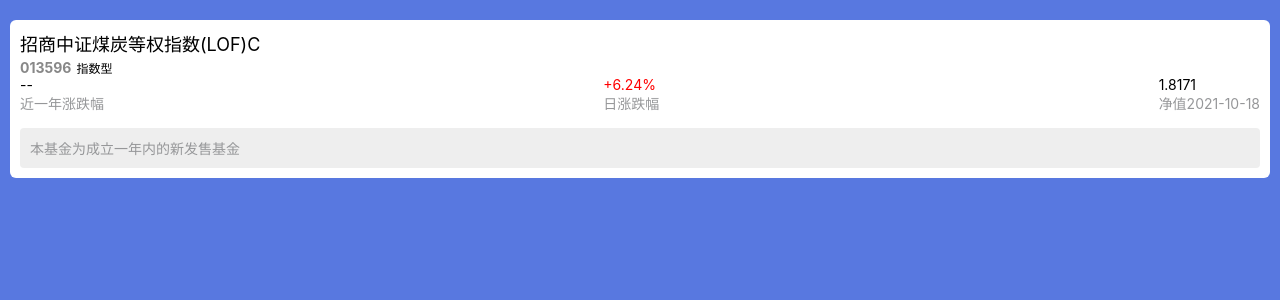
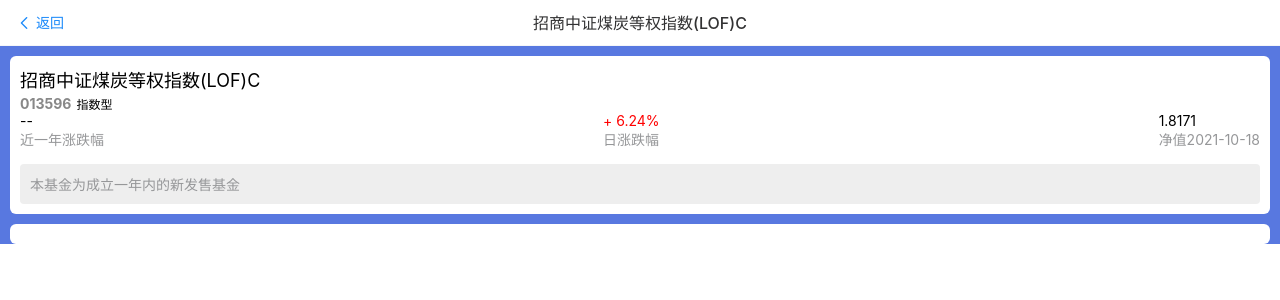
Before and after one commit to 1051029357/fund, a Vue app: page /detail/1 in a window 1280 px wide. Shown: the top 300 px of the page. Built offline with nearby package versions, Linux system fonts and the light colour scheme.

Commit message:
perf 基金详情页增加navbar

```diff
--- a/src/App.vue
+++ b/src/App.vue
@@ -1,14 +1,10 @@
 <template>
-  <Layout></Layout>
+  <router-view></router-view>
 </template>
 
 <script>
 import { onMounted } from "vue";
-import Layout from "@/components/Layout";
 export default {
-  components: {
-    Layout,
-  },
   setup() {
     onMounted(() => {});
 
--- a/src/views/Detail.vue
+++ b/src/views/Detail.vue
@@ -1,5 +1,14 @@
 <template>
   <div class="detail">
+    <van-nav-bar
+      :title="fundInfo.name"
+      left-text="返回"
+      left-arrow
+      fixed
+      @click-left="comeBack"
+    />
+    <van-pull-refresh v-model="loading" @refresh="onRefresh">
+      <div class="content">
         <div class="info-box">
           <p class="fundname">{{ fundInfo.name }}</p>
           <div class="type-info">
@@ -8,10 +17,9 @@
           </div>
           <div class="data-box">
             <div class="last-year">
-          <p class="value" v-if="fundInfo.lastYearGrowth">
-            {{ fundInfo.lastYearGrowth }}
+              <p class="value">
+                {{ fundInfo.lastYearGrowth ? fundInfo.lastYearGrowth : "--" }}
               </p>
-          <p class="value" v-else>--</p>
               <p class="text">近一年涨跌幅</p>
             </div>
             <div class="day-growth">
@@ -22,9 +30,9 @@
                   'fail-color': fundInfo.dayGrowth < 0,
                 }"
               >
-            <span v-show="fundInfo.dayGrowth > 0">+</span
-            ><span v-show="fundInfo.dayGrowth < 0">-</span
-            >{{ fundInfo.dayGrowth }}%
+                <span v-show="fundInfo.dayGrowth > 0">+</span>
+                <span v-show="fundInfo.dayGrowth < 0">-</span>
+                {{ fundInfo.dayGrowth }}%
               </p>
               <p class="text">日涨跌幅</p>
             </div>
@@ -37,16 +45,20 @@
             <span>本基金为成立一年内的新发售基金</span>
           </div>
         </div>
+        <div class="history-networth-box"></div>
+      </div>
+    </van-pull-refresh>
   </div>
 </template>
 <script>
 import { reactive, toRefs, onMounted } from "vue";
 //import { getFundDetail } from "@/request/api.js";
-import { useRoute } from "vue-router";
+import { useRoute, useRouter } from "vue-router";
 export default {
   name: "detail",
   setup() {
     const route = useRoute();
+    const router = useRouter();
     const state = reactive({
       fundInfo: {
         code: "013596",
@@ -128,8 +140,14 @@
       //  }
       //});
     });
+
+    //点击返回按钮
+    const comeBack = () => {
+      router.go(-1);
+    };
     return {
       ...toRefs(state),
+      comeBack,
     };
   },
 };
@@ -138,11 +156,12 @@
 <style lang="scss" scoped>
 .detail {
   background-color: rgb(88, 120, 224);
-  min-height: 100vh;
+  .content {
+    margin-top: 56px;
     .info-box {
       border-radius: 6px;
       padding: 10px;
-    margin: 20px 10px 0;
+      margin: 0 10px;
       background-color: #fff;
       .fundname {
         font-size: 18px;
@@ -181,5 +200,12 @@
         }
       }
     }
+    .history-networth-box {
+      border-radius: 6px;
+      padding: 10px;
+      background-color: #fff;
+      margin: 10px 10px 0;
+    }
+  }
 }
 </style>
```
Lines whose indentation alone changed are shown as unchanged.
